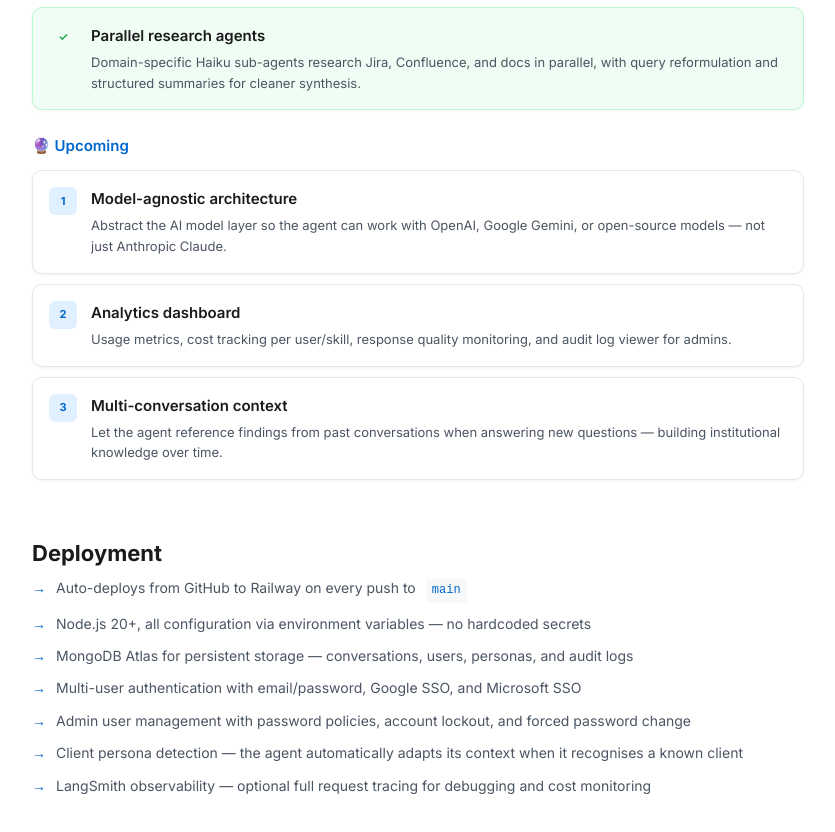
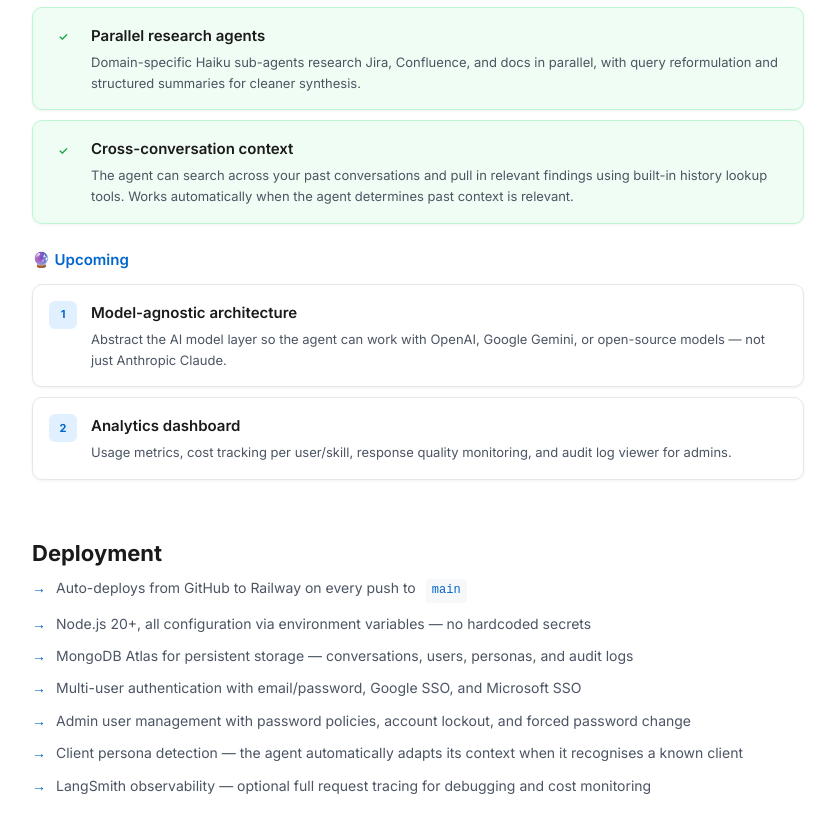
Before and after one commit to krishnendu113/slack-solution-agent, a website: page public/about.html in a window 1280 px wide. Shown: the part 7332-8164 px from the top of the page, without its empty margins (222-1057 px from the left). Drawn offline with Linux system fonts and the light colour scheme.

Commit message:
docs: move cross-conversation context to completed in about page

```diff
--- a/public/about.html
+++ b/public/about.html
@@ -373,13 +373,13 @@
       <div class="roadmap-item" style="border-color:var(--green-border);background:var(--green-bg)"><div class="roadmap-num" style="background:var(--green-bg);color:var(--green)">✓</div><div><h3>Conversation history search</h3><p>Search bar in the sidebar to find past conversations by keyword. Results show matching snippets with highlighted text.</p></div></div>
       <div class="roadmap-item" style="border-color:var(--green-border);background:var(--green-bg)"><div class="roadmap-num" style="background:var(--green-bg);color:var(--green)">✓</div><div><h3>Agent planning tools</h3><p>Automatic plan creation for complex tasks with real-time progress tracking, persistent plans across sessions, and "Continue Plan" for long-running work.</p></div></div>
       <div class="roadmap-item" style="border-color:var(--green-border);background:var(--green-bg)"><div class="roadmap-num" style="background:var(--green-bg);color:var(--green)">✓</div><div><h3>Parallel research agents</h3><p>Domain-specific Haiku sub-agents research Jira, Confluence, and docs in parallel, with query reformulation and structured summaries for cleaner synthesis.</p></div></div>
+      <div class="roadmap-item" style="border-color:var(--green-border);background:var(--green-bg)"><div class="roadmap-num" style="background:var(--green-bg);color:var(--green)">✓</div><div><h3>Cross-conversation context</h3><p>The agent can search across your past conversations and pull in relevant findings using built-in history lookup tools. Works automatically when the agent determines past context is relevant.</p></div></div>
     </div>
 
     <h3 style="margin-bottom:12px;color:var(--accent)">🔮 Upcoming</h3>
     <div class="roadmap-list">
       <div class="roadmap-item"><div class="roadmap-num">1</div><div><h3>Model-agnostic architecture</h3><p>Abstract the AI model layer so the agent can work with OpenAI, Google Gemini, or open-source models — not just Anthropic Claude.</p></div></div>
       <div class="roadmap-item"><div class="roadmap-num">2</div><div><h3>Analytics dashboard</h3><p>Usage metrics, cost tracking per user/skill, response quality monitoring, and audit log viewer for admins.</p></div></div>
-      <div class="roadmap-item"><div class="roadmap-num">3</div><div><h3>Multi-conversation context</h3><p>Let the agent reference findings from past conversations when answering new questions — building institutional knowledge over time.</p></div></div>
     </div>
   </section>
 
```
